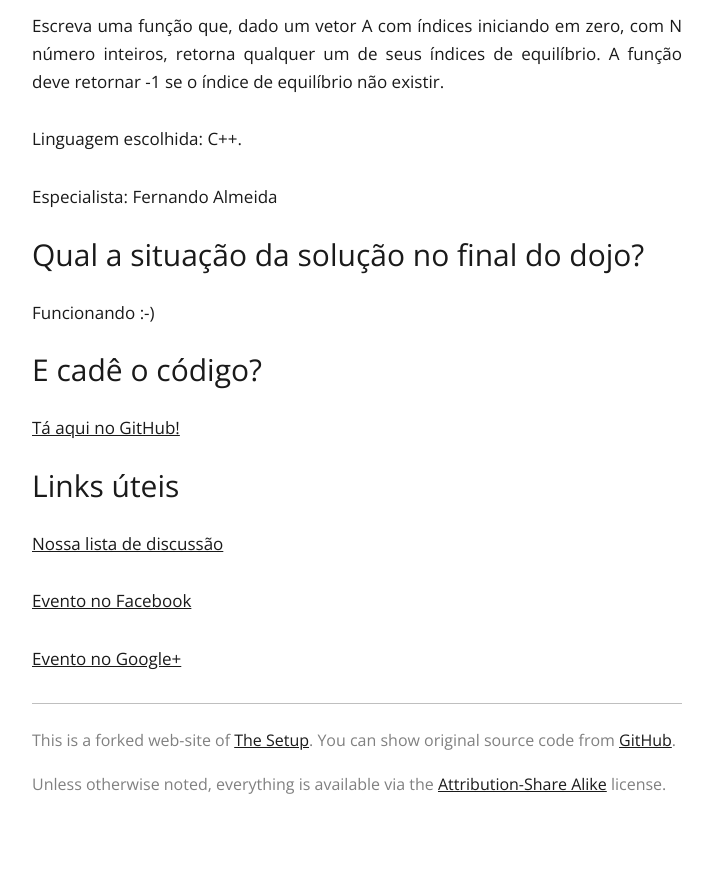
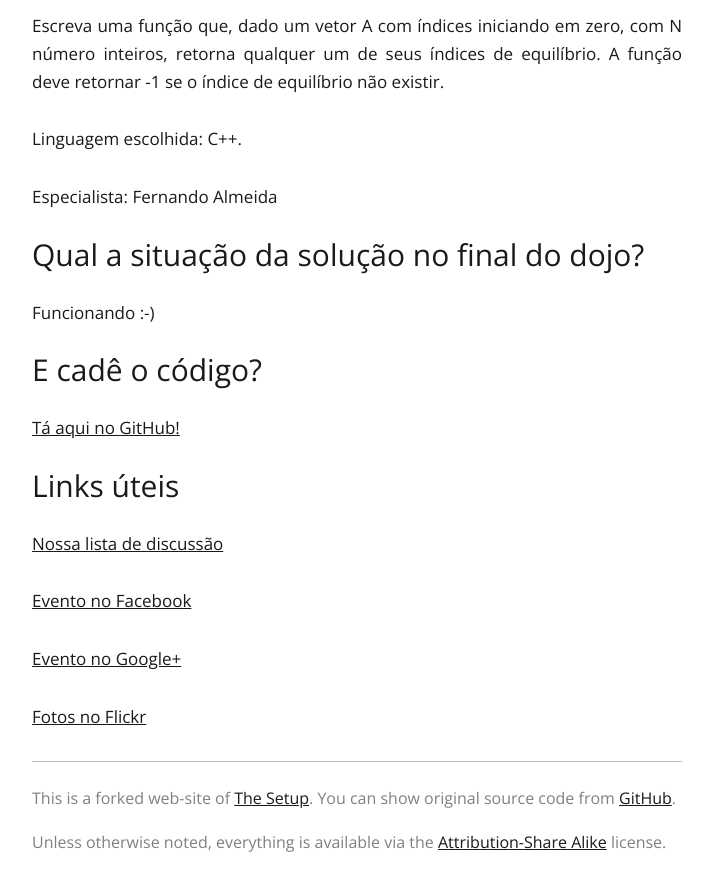
Before and after one commit to dojo-se/dojo-se.github.com, a Jekyll site: the page built from _posts/2014-03-05-coding_dojo.md, in a window 1280 px wide and 900 px high, scrolled down 1721 px. Shown: the top 891 px of the window, without its empty margins (283-995 px from the left). Built offline with Jekyll 4.4.1, drawn with Linux system fonts in a browser that asks for light colours; Markdown is read by kramdown in place of the engine named in the settings; before the commit the page ends 2563 px from its top, so only the background shows below that.

Commit message:
Adiciona fotos no Flickr no Dojo Março/2014

```diff
--- a/_posts/2014-03-05-coding_dojo.md
+++ b/_posts/2014-03-05-coding_dojo.md
@@ -47,3 +47,5 @@ Funcionando :-)
 [Evento no Facebook](https://www.facebook.com/events/254164024757899/)
 
 [Evento no Google+](https://plus.google.com/u/0/events/chsp5mmlclns55hu2u4u3sg7hc0)
+
+[Fotos no Flickr](http://www.flickr.com/photos/erickmendonca/sets/72157641953730615/)
```
